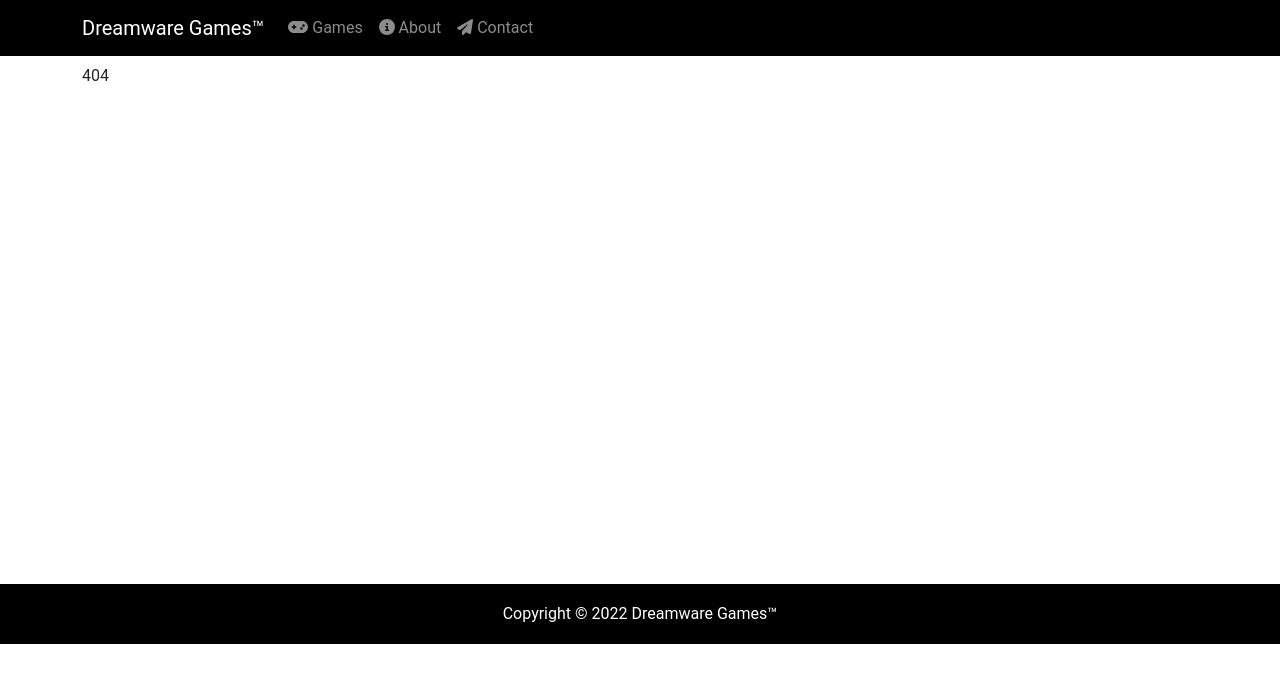
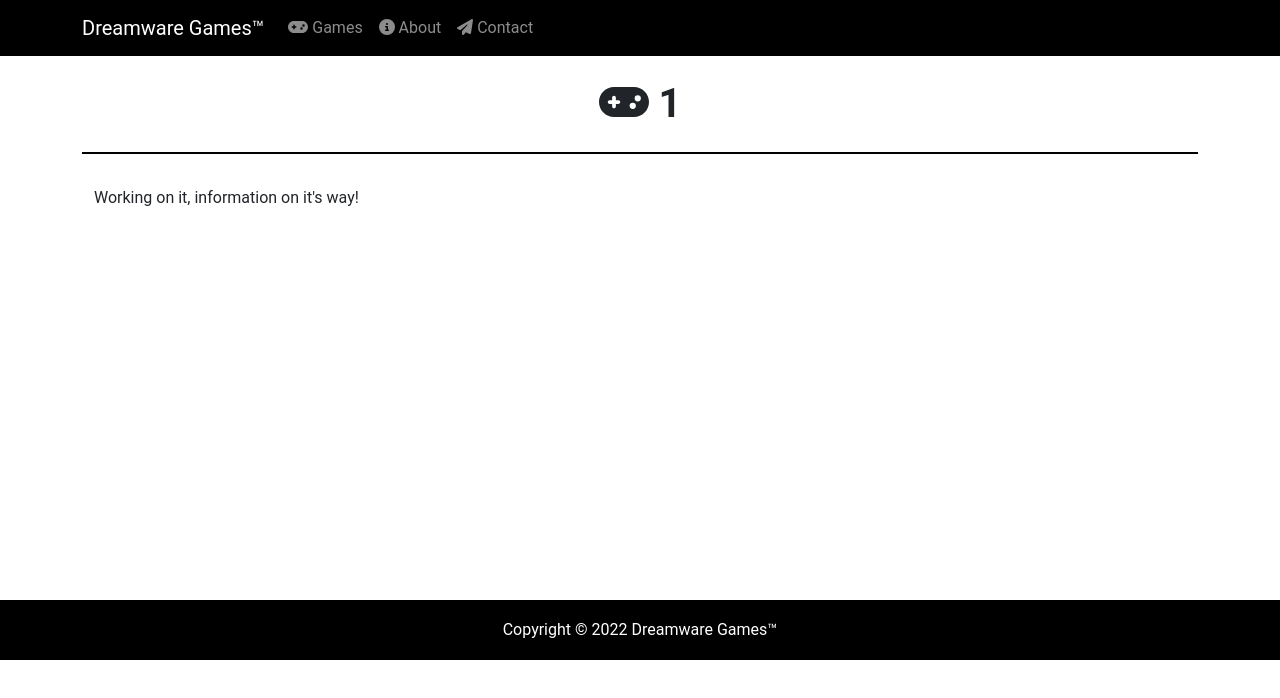
Before and after one commit to Dreamware-Games/website, a React (Create React App) app: page /games/1 in a window 1280 px wide. Before the commit this address had no page. Shown: the top 698 px of the page. Built offline with nearby package versions, Linux system fonts and the light colour scheme.

Commit message:
Support for single game info page. Prevent react-router-dom to refresh page on menu click.

```diff
--- a/src/App.js
+++ b/src/App.js
@@ -1,7 +1,7 @@
 import React from 'react';
 
-import { Route, Routes } from 'react-router'
-import { BrowserRouter as Router } from 'react-router-dom'
+//import { Route, Routes } from 'react-router'
+import { BrowserRouter, Routes, Route } from 'react-router-dom'
 
 import { Home } from './pages/Home'
 import { Games } from './pages/Games'
@@ -15,17 +15,18 @@ import { Footer } from './components/Footer'
 export const App = () => {
   return (
     <>
-      <Router>
+      <BrowserRouter>
         <MenuBar />
         <Routes>
           <Route exact path='/' element={<Home />} />
           <Route exact path='/games' element={<Games />} />
+          <Route exact path='/games/:gameId' element={<Games />} />
           <Route exact path='/about' element={<About />} />
           <Route exact path='/contact' element={<Contact />} />
           <Route path='/*' element={<NotFound />} />
         </Routes>
         <Footer />
-      </Router>
+      </BrowserRouter>
     </>
   )
 }
--- a/src/components/GameImageGallery.js
+++ b/src/components/GameImageGallery.js
@@ -36,6 +36,7 @@ const images = [
     },
 ];
 
+// TODO Fix this class nonsense
 class GameImageGallery extends React.Component {
     render() {
         return <ImageGallery items={images} autoPlay={true} />;
--- /dev/null
+++ b/src/components/GameInfo.js
@@ -0,0 +1,24 @@
+import React from 'react';
+import { Container, Row, Col } from 'react-bootstrap'
+import { FontAwesomeIcon } from '@fortawesome/react-fontawesome'
+import { faGamepad } from '@fortawesome/free-solid-svg-icons'
+
+export const GameInfo = ({ gameId }) => {
+
+    return (
+        <Container className='mt-2 wrapper'>
+            <Container className='mt-4 mb-3 center'>
+                <h1><FontAwesomeIcon icon={faGamepad} />&nbsp;{gameId}</h1>
+            </Container>
+            <hr />
+            <Row>
+                <Col className='mt-3 mb-2' md>
+                    {/*<GameImageGallery />*/}
+                    <Container className='mb-4'>
+                        Working on it, information on it's way!
+                    </Container>
+                </Col>
+            </Row>
+        </Container>
+    )
+}
--- a/src/components/Menubar.js
+++ b/src/components/Menubar.js
@@ -1,5 +1,6 @@
 import React from 'react'
 import { Container, Nav, Navbar } from 'react-bootstrap'
+import { Link } from 'react-router-dom'
 import { FontAwesomeIcon } from '@fortawesome/react-fontawesome'
 import { faGamepad, faPaperPlane, faCircleInfo } from '@fortawesome/free-solid-svg-icons'
 
@@ -9,13 +10,13 @@ export const MenuBar = () => {
     return (
         <Navbar className='cstm-navbar' expand="lg" variant='dark'>
             <Container>
-                <Navbar.Brand href='/'>Dreamware Games™</Navbar.Brand>
+                <Navbar.Brand as={Link} to='/'>Dreamware Games™</Navbar.Brand>
                 <Navbar.Toggle aria-controls="basic-navbar-nav" />
                 <Navbar.Collapse id="basic-navbar-nav">
                     <Nav className="me-auto">
-                        <Nav.Link href='/games'><FontAwesomeIcon icon={faGamepad} />&nbsp;Games</Nav.Link>
-                        <Nav.Link href='/about'><FontAwesomeIcon icon={faCircleInfo} />&nbsp;About</Nav.Link>
-                        <Nav.Link href='/contact'><FontAwesomeIcon icon={faPaperPlane} />&nbsp;Contact</Nav.Link>
+                        <Nav.Link as={Link} to='/games'><FontAwesomeIcon icon={faGamepad} />&nbsp;Games</Nav.Link>
+                        <Nav.Link as={Link} to='/about'><FontAwesomeIcon icon={faCircleInfo} />&nbsp;About</Nav.Link>
+                        <Nav.Link as={Link} to='/contact'><FontAwesomeIcon icon={faPaperPlane} />&nbsp;Contact</Nav.Link>
                     </Nav>
                 </Navbar.Collapse>
             </Container>
--- a/src/pages/Games.js
+++ b/src/pages/Games.js
@@ -1,12 +1,26 @@
 import React from 'react';
+import { useParams } from "react-router-dom";
 import { Container, Row, Col } from 'react-bootstrap'
 //import GameImageGallery from '../components/GameImageGallery'
+import { GameInfo } from '../components/GameInfo'
 import { Platforms } from '../components/Platforms';
 import { FontAwesomeIcon } from '@fortawesome/react-fontawesome'
 import { faGamepad } from '@fortawesome/free-solid-svg-icons'
 import { faUnity } from '@fortawesome/free-brands-svg-icons'
 
 export const Games = () => {
+
+    const { gameId } = useParams()
+
+    function RenderGameInfo() {
+        if (gameId) {
+            return <GameInfo gameId={gameId} />
+        } else {
+            return <DefaultGameInfo />
+        }
+    }
+
+    function DefaultGameInfo() {
         return (
             <Container className='mt-2 wrapper'>
                 <Container className='mt-4 mb-3 center'>
@@ -73,3 +87,8 @@ export const Games = () => {
             </Container>
         )
     }
+
+    return (
+        < RenderGameInfo />
+    )
+}
```
Lines whose indentation alone changed are shown as unchanged.
